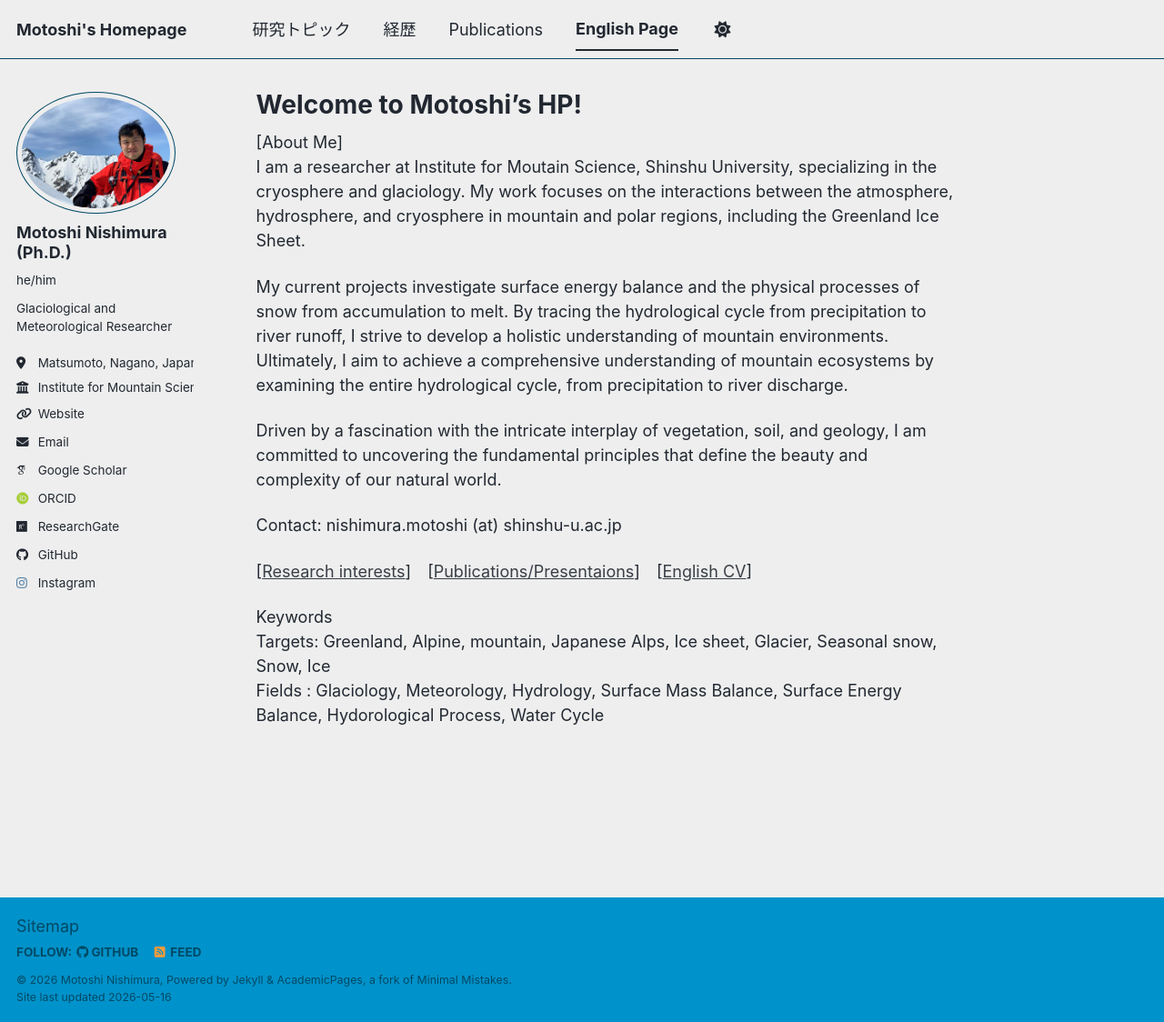
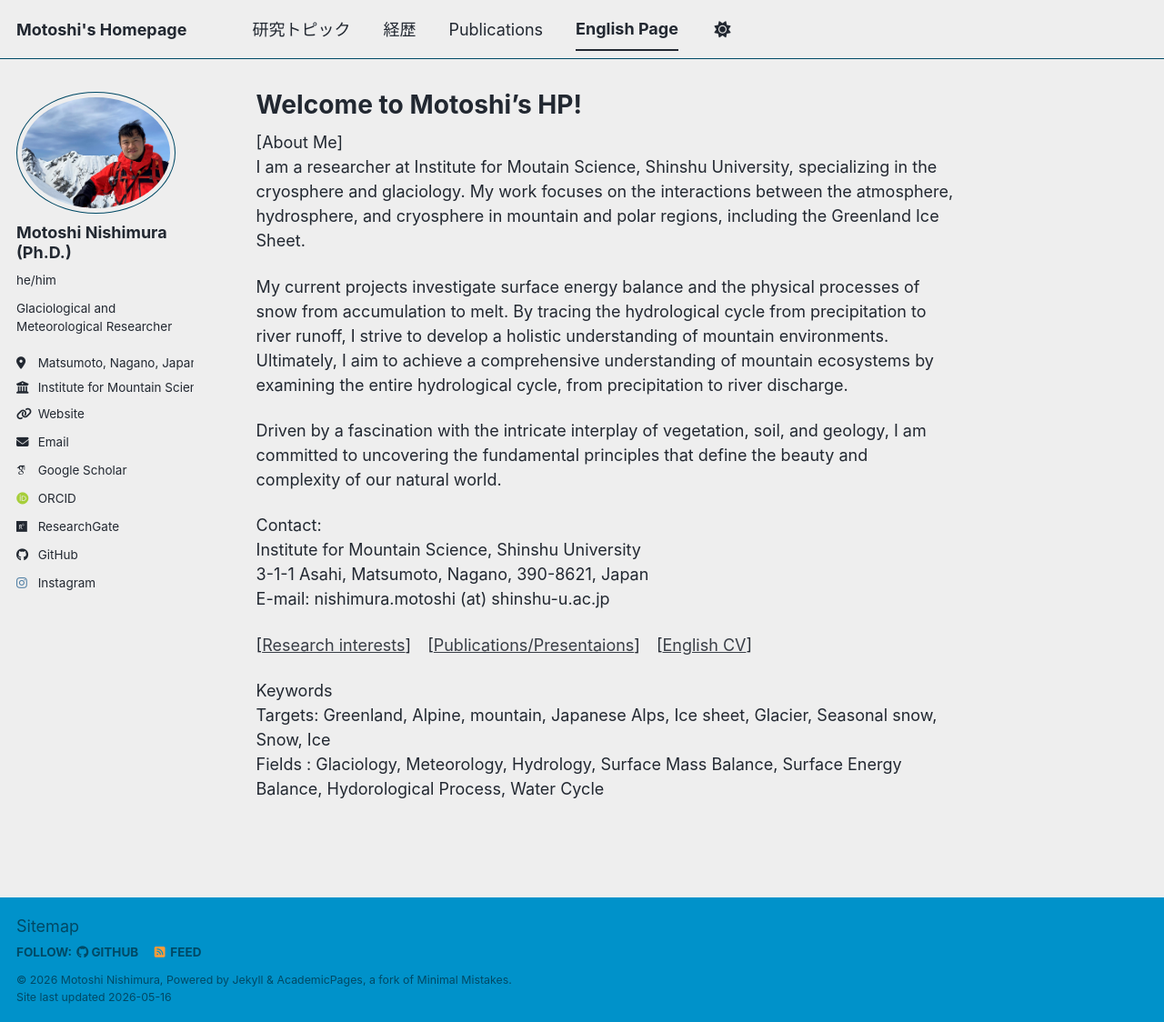
Before and after one commit to MotoshiNishimura/MotoshiNishimura.github.io, a Jekyll site: the page built from _pages/about_en.md, in a window 1280 px wide and 1124 px high. Shown: the whole window at 91% size. Built offline with Jekyll 4.4.1, drawn with Linux system fonts in a browser that asks for light colours; some web fonts are replaced; a script bundle is joined from its source files by our own code; library files that are not in the unit come from our copies.

Commit message:
Update about_en.md

```diff
--- a/_pages/about_en.md
+++ b/_pages/about_en.md
@@ -10,7 +10,10 @@ My current projects investigate surface energy balance and the physical processe
 
 Driven by a fascination with the intricate interplay of vegetation, soil, and geology, I am committed to uncovering the fundamental principles that define the beauty and complexity of our natural world.
 
-Contact: nishimura.motoshi (at) shinshu-u.ac.jp
+Contact:<br>
+Institute for Mountain Science, Shinshu University<br>
+3-1-1 Asahi, Matsumoto, Nagano, 390-8621, Japan<br>
+E-mail: nishimura.motoshi (at) shinshu-u.ac.jp
 
 [[Research interests](/interest_en/)]　[[Publications/Presentaions](/publications/)]　[[English CV](/cv_en/)]
 
```
